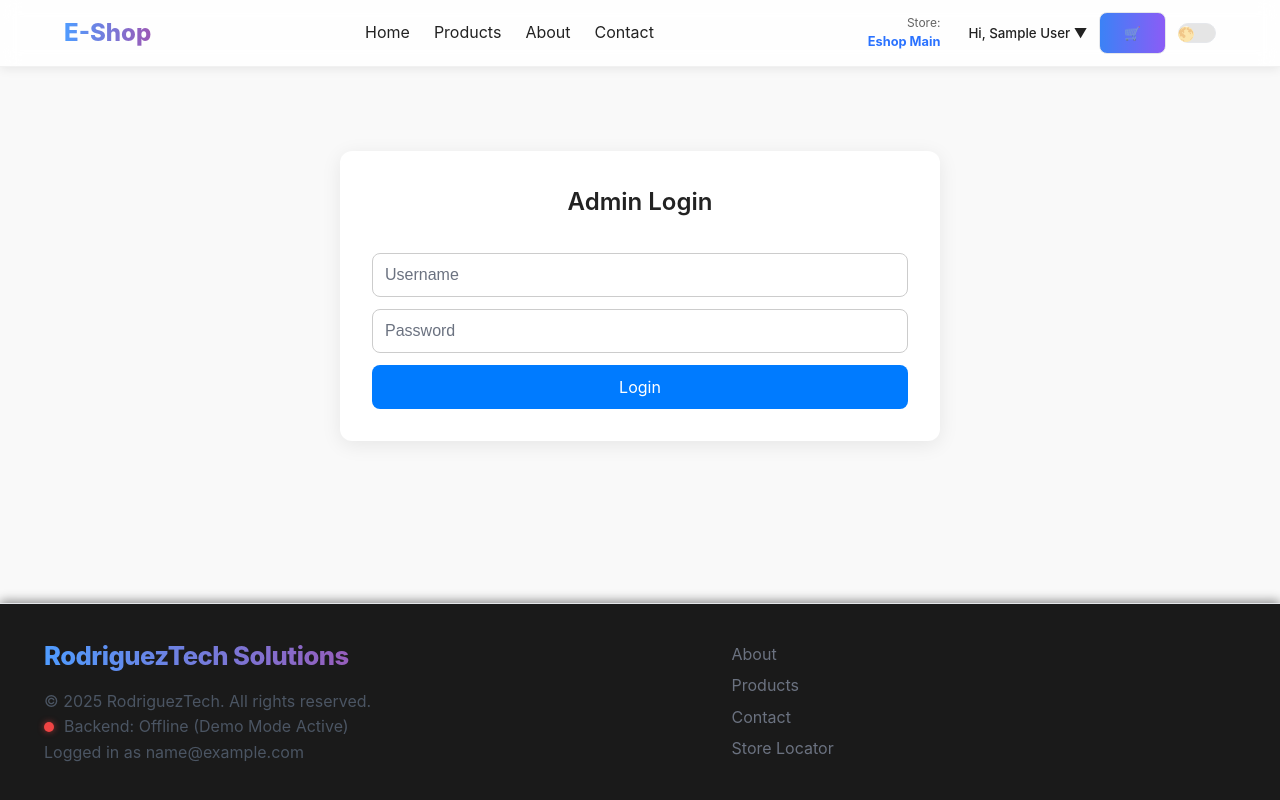
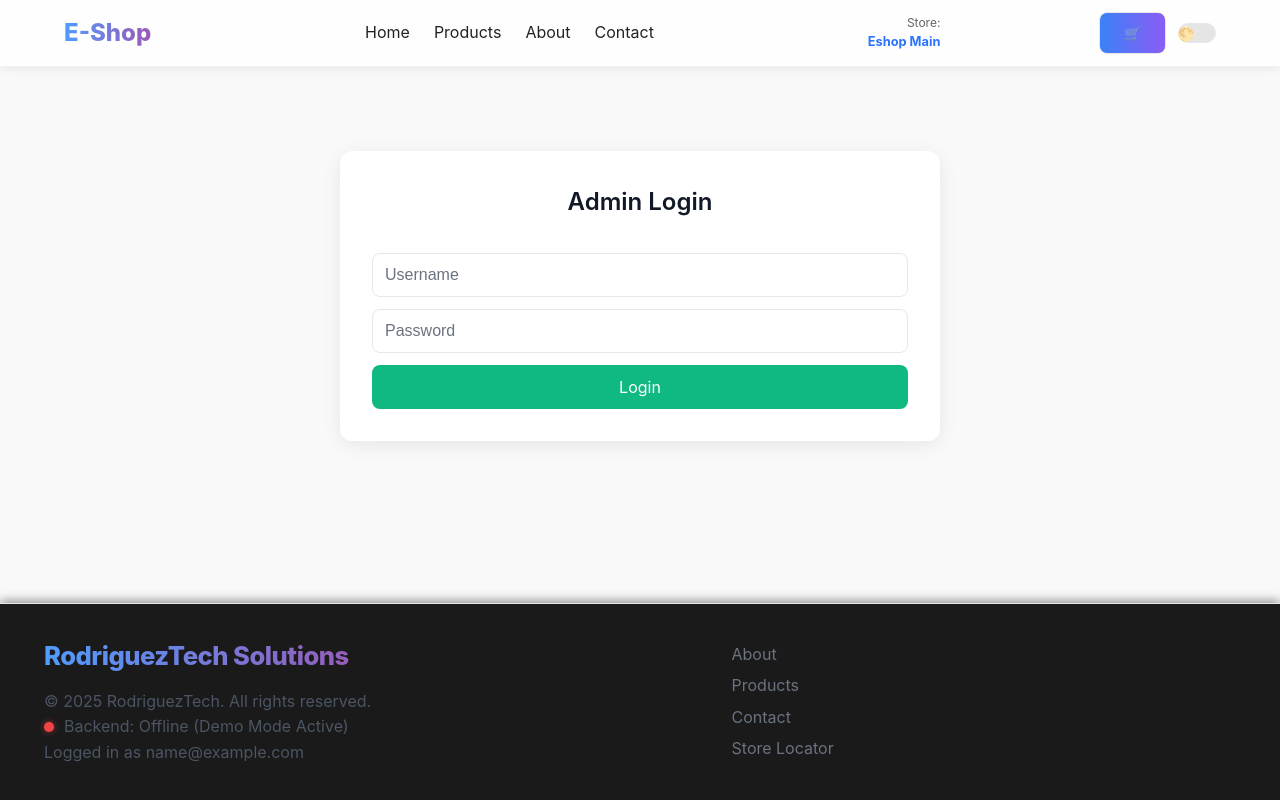
Before and after one commit to RodriguezRamiro/ecommerce_app, a React (Vite) app in the folder frontend/: page /admin/login in a window 1280 px wide. Built offline with nearby package versions, Linux system fonts and the light colour scheme; no server answers; sample sign-in values are in the browser's storage.

Commit message:
continued styles polishing, added missing variables in index.css to avoid style inconsistencies aacross components and touched up admin.css

```diff
--- a/frontend/src/index.css
+++ b/frontend/src/index.css
@@ -19,12 +19,20 @@
   /* Base colors */
   --bg: #f9f9f9;
   --card-bg: #ffffff;
+  --card-bg-alt: #f7f7f7;
+  --card-hover: #ececec;
+  --input-bg: #ffffff;
   --surface-2: #f3f4f6;
   --surface-3: #e5e7eb;
   --surface-4: #d1d5db;
+  --accent-hover: #0e966e;
+  --error: #ef4444;
+  --error-hover: #dc2626;
+
 
   /* Text colors */
   --text-body: #1f2937;        /* Main readable text */
+  --text-light: #ffffff;
   --text-primary: #111827;     /* Headings / strong emphasis */
   --text-secondary: #4b5563;   /* Subtext */
   --text-muted: #6b7280;       /* Low emphasis */
@@ -32,6 +40,7 @@
   /* Borders & shadows */
   --border: #e5e7eb;
   --shadow: 0 4px 12px rgba(0,0,0,0.08);
+  --shadow-lg: 0 4px 20px rgba(0,0,0,0.08);
 
   /* Brand colors */
   --primary-1: #3b82f6;
@@ -49,14 +58,22 @@
 
 /* Dark theme overrides (toggle by adding .dark on body) */
 body.dark {
+  --accent-hover: #0fa36b;
   --bg: #111827;
   --card-bg: #1f2937;
+  --card-bg-alt: #2a2a2a;
+  --card-hover: #333333;
   --text-body: #e5e7eb;
+  --text-light: #ffffff;
   --text-primary: #ffffff;
   --text-secondary: #d1d5db;
   --text-muted: #9ca3af;
   --border: #374151;
+  --input-bg: #1f2937;
+  --shadow-lg: 0 6px 24px rgba(0,0,0,0.45);
   --shadow: 0 6px 18px rgba(0,0,0,0.45);
+  --error: #f87171;
+  --error-hover: #ef4444;
 }
 
 
--- a/frontend/src/pages/styles/Admin.css
+++ b/frontend/src/pages/styles/Admin.css
@@ -6,14 +6,14 @@
   max-width: 600px;
   margin: 4rem auto;
   padding: 2rem;
-  background: var(--card-bg, #fff);
-  color: var(--text-color, #333);
+  background: var(--card-bg);
+  color: var(--text-primary);
   border-radius: 12px;
-  box-shadow: 0 4px 20px rgba(0, 0, 0, 0.08);
+  box-shadow: var(--shadow-lg);
   display: flex;
   flex-direction: column;
   gap: 1rem;
-  transition: all 0.3s ease;
+  transition: background 0.3s ease, color 0.3s ease;
 }
 
 .admin-login h2,
@@ -21,8 +21,11 @@
   text-align: center;
   margin-bottom: 1rem;
   font-weight: 600;
+  color: var(--text-primary);
 }
 
+
+/*  Forms  */
 .admin-login form,
 .add-product {
   display: flex;
@@ -30,26 +33,33 @@
   gap: 0.75rem;
 }
 
+
 .admin-login input,
 .add-product input {
   padding: 0.75rem;
   font-size: 1rem;
-  border: 1px solid #ccc;
+  border: 1px solid var(--border);
   border-radius: 8px;
+  background: var(--input-bg);
+  color: var(--text-primary);
   outline: none;
-  transition: border 0.2s ease;
+  transition: border-color 0.2s ease, background 0.2s ease;
 }
+
 
 .admin-login input:focus,
 .add-product input:focus {
-  border-color: #007bff;
+  border-color: var(--accent);
 }
 
+
+
+/* Buttons  */
 .admin-login button,
 .add-product button,
 .admin-dashboard button {
-  background: #007bff;
-  color: white;
+  background: var(--accent);
+  color: var(--text-light);
   padding: 0.75rem;
   font-size: 1rem;
   border: none;
@@ -61,15 +71,17 @@
 .admin-login button:hover,
 .add-product button:hover,
 .admin-dashboard button:hover {
-  background: #0056b3;
+  background: var(--accent-hover);
 }
 
+/* Error Message */
 .error-msg {
-    color: #ff4444;
+  color: var(--error);
   text-align: center;
   font-size: 0.9rem;
 }
 
+ /* Product List */
 .admin-dashboard ul {
   list-style: none;
   padding: 0;
@@ -80,7 +92,7 @@
   display: flex;
   align-items: center;
   justify-content: space-between;
-    background: #f9f9f9;
+  background: var(--card-bg-alt);
   padding: 0.75rem 1rem;
   border-radius: 8px;
   margin-bottom: 0.5rem;
@@ -88,9 +100,8 @@
 }
 
 .admin-dashboard li:hover {
-    background: #f0f0f0;
+  background: var(--card-hover);
 }
-
 
 .admin-dashboard img {
   border-radius: 4px;
@@ -102,36 +113,11 @@
   margin-left: 0.5rem;
 }
 
+/* Logout Button */
 .admin-dashboard .logout-btn {
-    background: #ff4444;
-    margin-top: 1rem;
+  background: var(--error);
 }
 
 .admin-dashboard .logout-btn:hover {
-    background: #cc0000;
+  background: var(--error-hover);
 }
-
-  /* 🌗 Optional Dark Mode Support */
-  .dark .admin-login,
-  .dark .admin-dashboard {
-    background: #222;
-    color: #eee;
-  }
-
-  .dark .admin-dashboard li {
-    background: #2f2f2f;
-  }
-
-  .dark .admin-dashboard li:hover {
-    background: #3a3a3a;
-  }
-
-  .dark input {
-    background: #333;
-    color: #eee;
-    border-color: #555;
-  }
-
-  .dark input:focus {
-    border-color: #66aaff;
-  }
```
Lines whose indentation alone changed are shown as unchanged.
